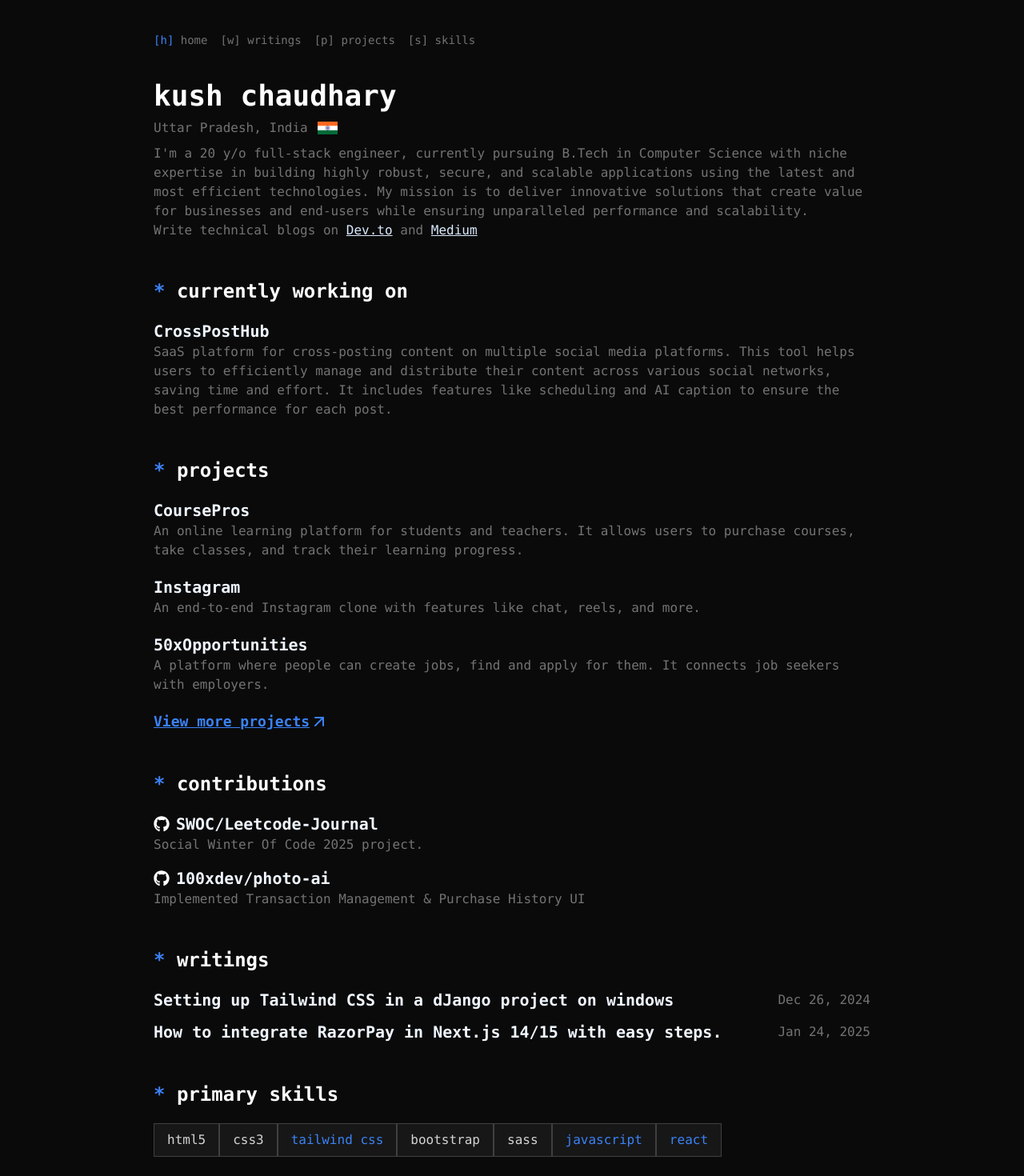
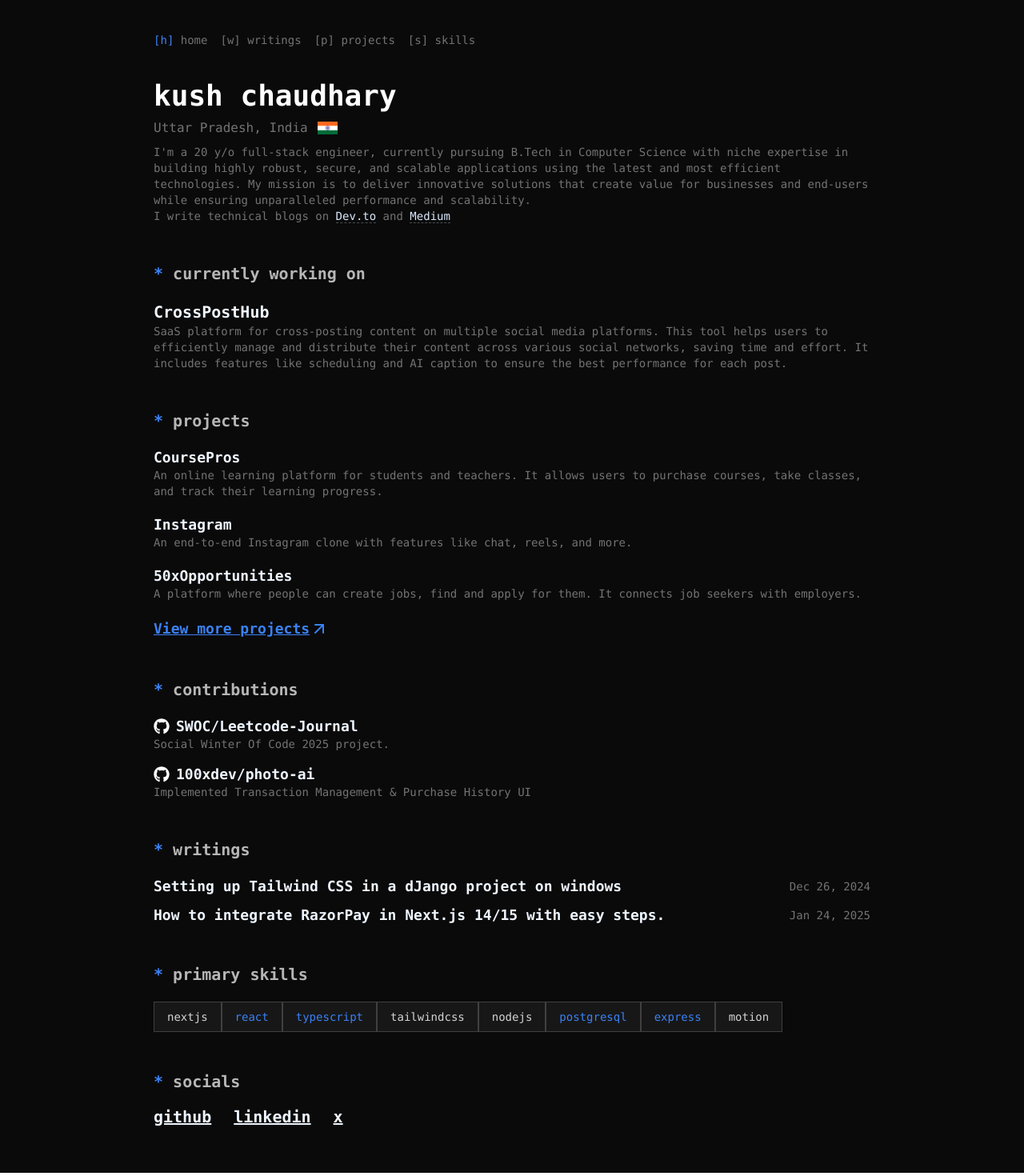
Before and after one commit to hanuchaudhary/PortfolioOg, a Next.js app: page / in a window 1280 px wide. Shown: the top 1470 px of the page at 80% size. Built offline with nearby package versions, Linux system fonts and the light colour scheme.

Commit message:
Formatting

```diff
--- a/src/app/page.tsx
+++ b/src/app/page.tsx
@@ -10,7 +10,7 @@
 export default function Home() {
   return (
     <div className="max-w-4xl mx-auto">
-      <div className=" space-y-12">
+      <div className="md:space-y-12 space-y-8">
         <Info />
 
         <CurrentProject />
--- a/src/components/Description.tsx
+++ b/src/components/Description.tsx
@@ -6,6 +6,6 @@
   children: React.ReactNode;
 }) {
   return (
-    <p className="text-muted-foreground md:text-base text-sm">{children}</p>
+    <p className="text-muted-foreground md:text-sm text-xs">{children}</p>
   );
 }
--- a/src/components/H2Heading.tsx
+++ b/src/components/H2Heading.tsx
@@ -2,5 +2,5 @@
 import { Star } from "./Star";
 
 export function H2Heading({ children }: { children: React.ReactNode }) {
-  return <h2 className="text-2xl font-semibold"><Star/> {children}</h2>;
+  return <h2 className="text-xl font-semibold text-white/70"><Star/> {children}</h2>;
 }
--- a/src/components/H3Heading.tsx
+++ b/src/components/H3Heading.tsx
@@ -9,7 +9,7 @@
 }) {
   return (
     <h3
-      className={`md:text-xl text-base text-blue-50 font-semibold group-hover:text-blue-500 transition-colors duration-300 ${className}`}
+      className={`md:text-[18px] text-base text-blue-50 font-semibold group-hover:text-blue-500 transition-colors duration-300 ${className}`}
     >
       {children}
     </h3>
--- a/src/components/Info/Info.tsx
+++ b/src/components/Info/Info.tsx
@@ -18,16 +18,17 @@
       </h2>
 
       <Description>
-        I&apos;m a 20 y/o full-stack engineer, currently pursuing B.Tech in Computer Science
-        with niche expertise in building highly robust, secure, and scalable
-        applications using the latest and most efficient technologies. My
-        mission is to deliver innovative solutions that create value for
-        businesses and end-users while ensuring unparalleled performance and
-        scalability.<br/> Write technical blogs on{" "}
+        I&apos;m a 20 y/o full-stack engineer, currently pursuing B.Tech in
+        Computer Science with niche expertise in building highly robust, secure,
+        and scalable applications using the latest and most efficient
+        technologies. My mission is to deliver innovative solutions that create
+        value for businesses and end-users while ensuring unparalleled
+        performance and scalability.
+        <br />I write technical blogs on{" "}
         <a
           href="https://dev.to/hanuchaudhary"
           target="_blank"
-          className="text-blue-100 underline"
+          className="text-blue-100 border-b border-blue-100/30 border-dashed leading-none hover:border-blue-100/70 transition-colors"
         >
           Dev.to
         </a>{" "}
@@ -35,7 +36,7 @@
         <a
           href="https://medium.com/@kushchaudharyog"
           target="_blank"
-          className="text-blue-100 underline"
+          className="text-blue-100 border-b border-blue-100/30 border-dashed leading-none hover:border-blue-100/70 transition-colors"
         >
           Medium
         </a>
--- a/src/components/Navbar.tsx
+++ b/src/components/Navbar.tsx
@@ -19,7 +19,7 @@
     const key = event.key.toLowerCase();
     const link = links.find((link) => link.key === key);
     if (link) {
-      router.push(link.href, { scroll: false });
+      router.push(link.href, { scroll: true });
     }
   };
 
@@ -31,10 +31,10 @@
   });
 
   return (
-    <nav className="flex max-w-4xl mx-auto pb-8 text-sm text-muted-foreground items-center gap-2 md:gap-4">
+    <nav className="flex max-w-4xl mx-auto pb-8 text-sm text-muted-foreground items-center gap-4">
       {links.map(({ href, text, key }) => (
         <h4
-          className="hover:text-blue-500 duration-300 transition-colors"
+          className="hover:text-blue-500 sm:text-sm text-xs duration-300 transition-colors"
           key={key}
         >
           <Link href={href}>
--- a/src/components/Projects/ProjectPage.tsx
+++ b/src/components/Projects/ProjectPage.tsx
@@ -12,7 +12,7 @@
         <Star />
         <HyperText>projects</HyperText>
       </div>
-      <div className="mt-6 space-y-10">
+      <div className="md:mt-6 mt-4 space-y-10">
         {currentProject && <ProjectCard {...currentProject} />}
         {projectsData.map((project, index) => (
           <ProjectCard key={index} {...project} />
--- a/src/components/Skills/SkillTag.tsx
+++ b/src/components/Skills/SkillTag.tsx
@@ -22,7 +22,7 @@
   return (
     <span
       className={`
-        md:text-base text-sm
+        md:text-sm text-xs
         ${isHighlighted ? "text-blue-500" : "text-neutral-300"}
         bg-neutral-900 border hover:text-blue-500
         transition-colors duration-300 border-neutral-700
--- a/src/components/Skills/SkillsPage.tsx
+++ b/src/components/Skills/SkillsPage.tsx
@@ -11,7 +11,7 @@
         <Star />
         <HyperText>skills and technologies</HyperText>
       </div>
-      <div className="mt-8 flex flex-wrap gap-1">
+      <div className="md:mt-6 mt-4 flex flex-wrap gap-1">
         {skillsData.map((skill,index) => (
           <SkillTag key={index} skill={skill} />
         ))}
--- a/src/components/Skills/SkillsSection.tsx
+++ b/src/components/Skills/SkillsSection.tsx
@@ -4,11 +4,21 @@
 import { H2Heading } from "../H2Heading";
 
 export function SkillsSection() {
+  const primarySkills :string[] = [
+    "nextjs",
+    "react",
+    "typescript",
+    "tailwindcss",
+    "nodejs",
+    "postgresql",
+    "express",
+    "motion",
+  ]
   return (
     <div className="space-y-5">
       <H2Heading>primary skills</H2Heading>
       <ul className="flex flex-wrap text-neutral-400">
-        {skillsData.slice(0,7).map((skill,index) => (
+        {primarySkills.map((skill,index) => (
           <SkillTag key={index} skill={skill} />
         ))}
       </ul>
--- a/src/components/Writings/WritingsPage.tsx
+++ b/src/components/Writings/WritingsPage.tsx
@@ -11,7 +11,7 @@
         <Star />
         <HyperText>writings</HyperText>
       </div>
-      <div className="mt-8 space-y-4">
+      <div className="md:mt-6 mt-4 space-y-4">
         {writingsData.map((writing) => (
           <WritingTile key={writing.title} writing={writing} />
         ))}
```
